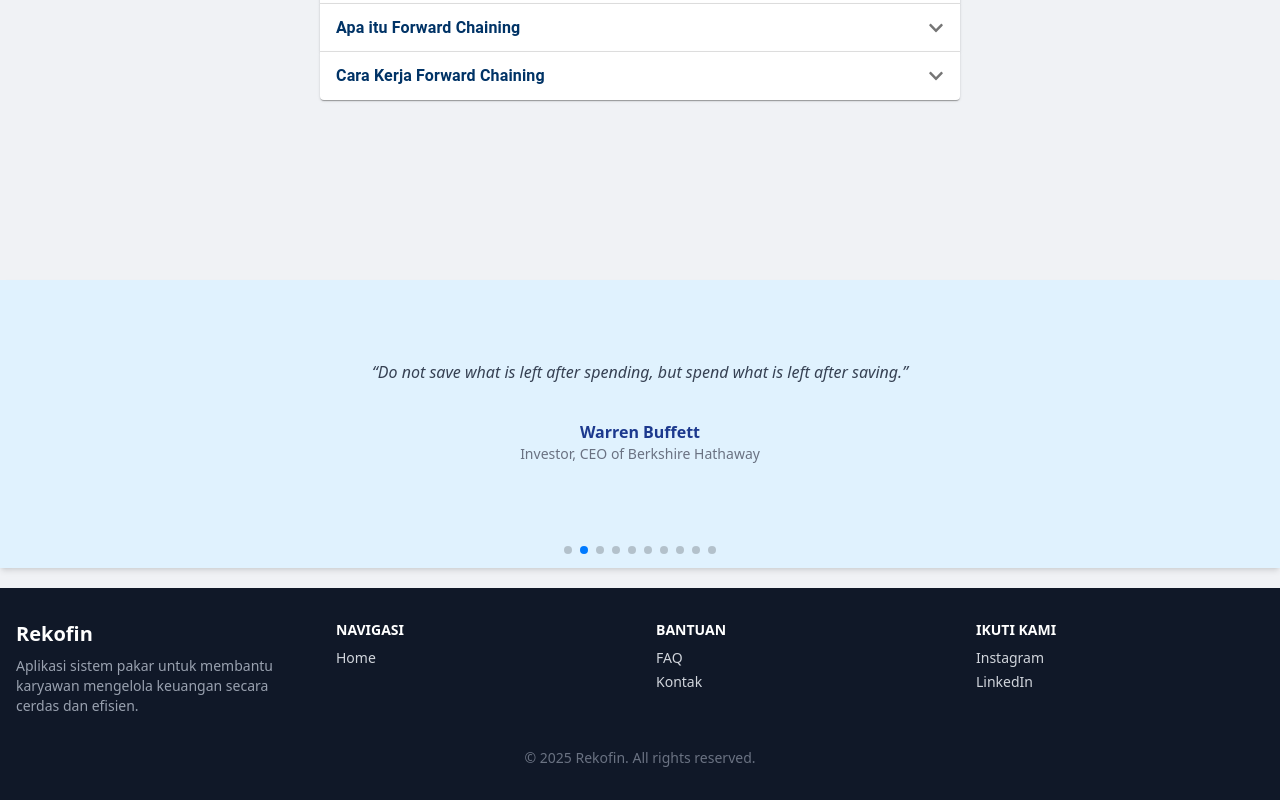
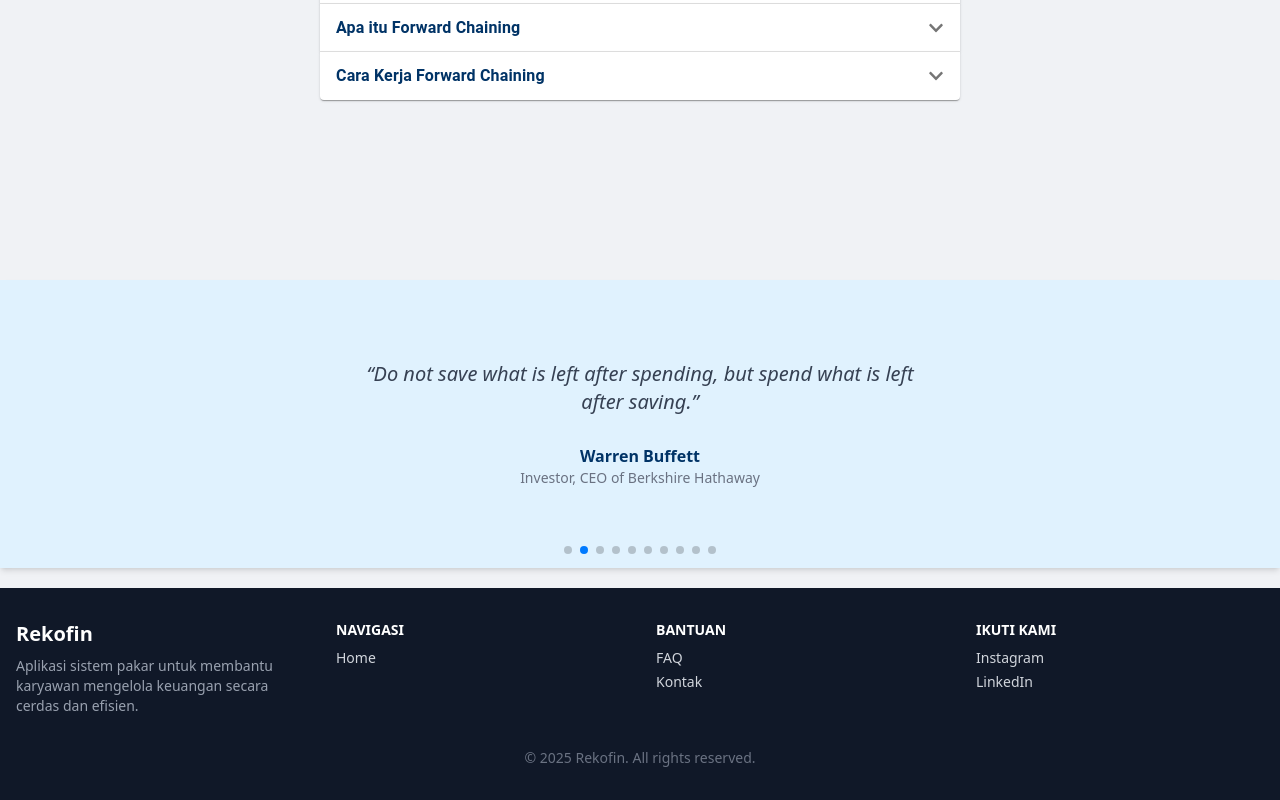
Before and after one commit to fadlanrizki/rekofin-ui, a Next.js app: page / in a window 1280 px wide. Shown: the part 2209-3009 px from the top of the page. Built offline with nearby package versions, Linux system fonts and the light colour scheme.

Commit message:
fix: quote typography

```diff
--- a/src/components/views/LandingPage/Sections/Quote.tsx
+++ b/src/components/views/LandingPage/Sections/Quote.tsx
@@ -78,9 +78,9 @@ const Quote = () => {
         {quotes.map((quote: QuoteType, index) => (
           <SwiperSlide key={index}>
             <div className="flex flex-col m-auto w-full px-10 md:w-1/2 items-center justify-evenly gap-5 text-white py-20 box-border">
-              <p className="italic text-gray-700 text-center">“{quote.text}”</p>
+              <p className="text-gray-700 text-center text-2xl md:text-xl italic font-light">“{quote.text}”</p>
               <div className="text-center">
-                <p className="font-bold text-blue-900 mt-4">{quote.author}</p>
+                <p className="text-lg text-primary md:text-base font-semibold mt-2">{quote.author}</p>
                 <p className="text-sm text-gray-500">{quote.role}</p>
               </div>
             </div>
```
